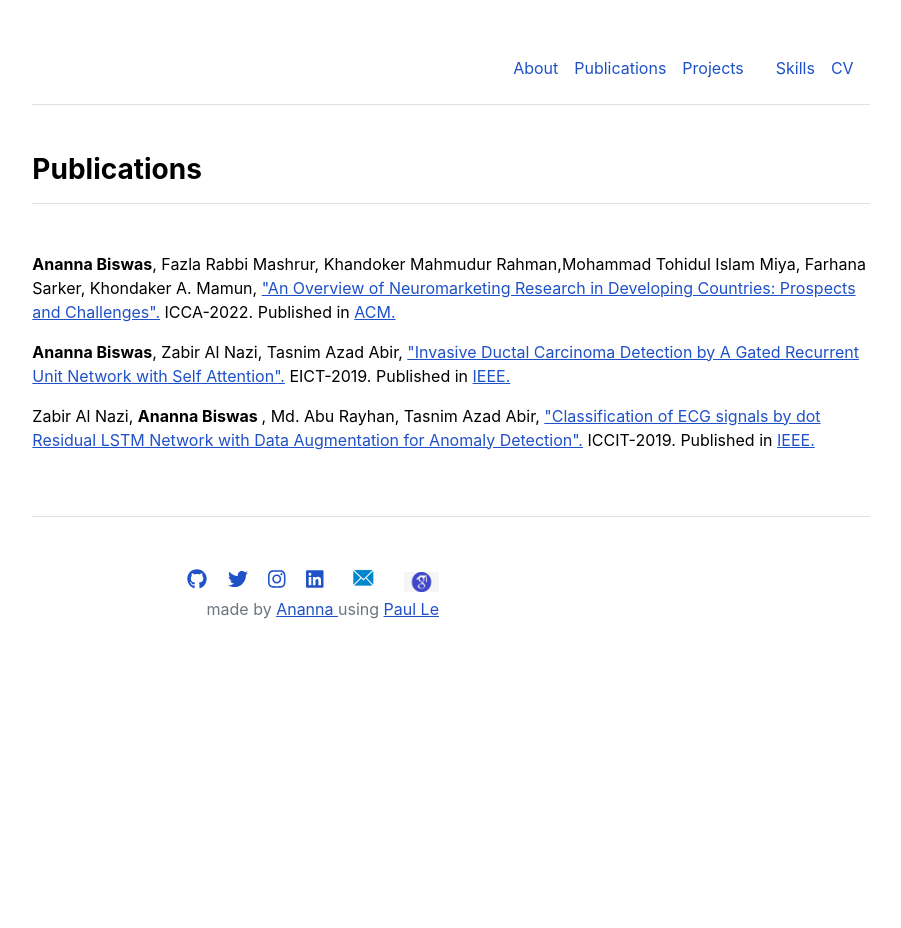
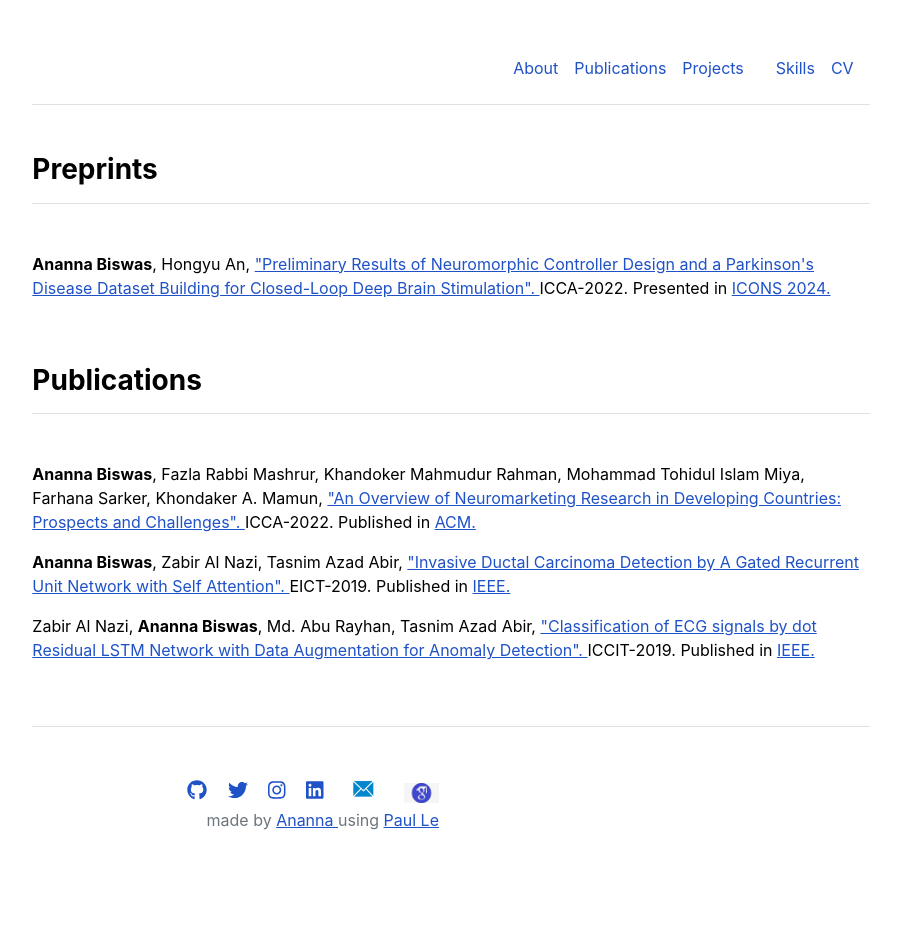
Before and after one commit to Anannabiswas/anannabiswas.github.io, a Jekyll site: the page built from publications.md, in a window 1280 px wide. Shown: the whole page, without its empty margins (189-1090 px from the left). Built offline with Jekyll 4.4.1, drawn with Linux system fonts in a browser that asks for light colours; before the commit the page ends 900 px from its top, so only the background shows below that.

Commit message:
Update publications.html

```diff
--- a/_layouts/publications.html
+++ b/_layouts/publications.html
@@ -3,26 +3,43 @@ layout: default
 title: "Ananna Biswas"
 ---
 
+
 <div class="row g-5 mb-5">
 
   <div>
+    <h3 class="fw-bold border-bottom pb-3 mb-5">Preprints</h3>
+    <p>
+      <b>Ananna Biswas</b>, Hongyu An,
+      <a href="https://arxiv.org/abs/2407.17756" target="_blank">
+        "Preliminary Results of Neuromorphic Controller Design and a Parkinson's Disease Dataset Building for Closed-Loop Deep Brain Stimulation".
+      </a> ICCA-2022. Presented in
+      <a href="https://iconsneuromorphic.cc/schedule/" target="_blank">ICONS 2024.</a>
+    </p>
+  </div>
+
+  <div>
     <h3 class="fw-bold border-bottom pb-3 mb-5">Publications</h3>
-
-
-    <p><b>Ananna Biswas</b>, Fazla Rabbi Mashrur, Khandoker Mahmudur Rahman,Mohammad Tohidul Islam Miya, Farhana Sarker, Khondaker A. Mamun,
-     <a href="/assets/paper/icca.pdf" target="_blank">"An Overview of Neuromarketing Research in Developing Countries: Prospects and Challenges".</a> ICCA-2022. Published in <a href ="https://dl.acm.org/doi/abs/10.1145/3542954.3542977" target="_blank">ACM.</a></p>
-     </p>
-
-
-    <p><b>Ananna Biswas</b>, Zabir Al Nazi, Tasnim Azad Abir,
-     <a href ="/assets/paper/eict.pdf" target="_blank">"Invasive Ductal Carcinoma Detection by A Gated Recurrent Unit Network with Self Attention".</a> EICT-2019. Published in <a href = "https://ieeexplore.ieee.org/abstract/document/9068841" target="_blank"> IEEE. </a> </p>
-     </p>
-
-
-    <p>Zabir Al Nazi, <b>Ananna Biswas </b>, Md. Abu Rayhan, Tasnim Azad Abir,
-       <a href ="/assets/paper/iccit.pdf" target="_blank">"Classification of ECG signals by dot Residual LSTM Network with Data Augmentation for Anomaly Detection".</a> ICCIT-2019. Published in <a href = "https://ieeexplore.ieee.org/document/9038287" target="_blank"> IEEE. </a></p>
-     </p>
-
+    <p>
+      <b>Ananna Biswas</b>, Fazla Rabbi Mashrur, Khandoker Mahmudur Rahman, Mohammad Tohidul Islam Miya, Farhana Sarker, Khondaker A. Mamun,
+      <a href="/assets/paper/icca.pdf" target="_blank">
+        "An Overview of Neuromarketing Research in Developing Countries: Prospects and Challenges".
+      </a> ICCA-2022. Published in
+      <a href="https://dl.acm.org/doi/abs/10.1145/3542954.3542977" target="_blank">ACM.</a>
+    </p>
+    <p>
+      <b>Ananna Biswas</b>, Zabir Al Nazi, Tasnim Azad Abir,
+      <a href="/assets/paper/eict.pdf" target="_blank">
+        "Invasive Ductal Carcinoma Detection by A Gated Recurrent Unit Network with Self Attention".
+      </a> EICT-2019. Published in
+      <a href="https://ieeexplore.ieee.org/abstract/document/9068841" target="_blank">IEEE.</a>
+    </p>
+    <p>
+      Zabir Al Nazi, <b>Ananna Biswas</b>, Md. Abu Rayhan, Tasnim Azad Abir,
+      <a href="/assets/paper/iccit.pdf" target="_blank">
+        "Classification of ECG signals by dot Residual LSTM Network with Data Augmentation for Anomaly Detection".
+      </a> ICCIT-2019. Published in
+      <a href="https://ieeexplore.ieee.org/document/9038287" target="_blank">IEEE.</a>
+    </p>
+  </div>
 
 </div>
- </div>
```
